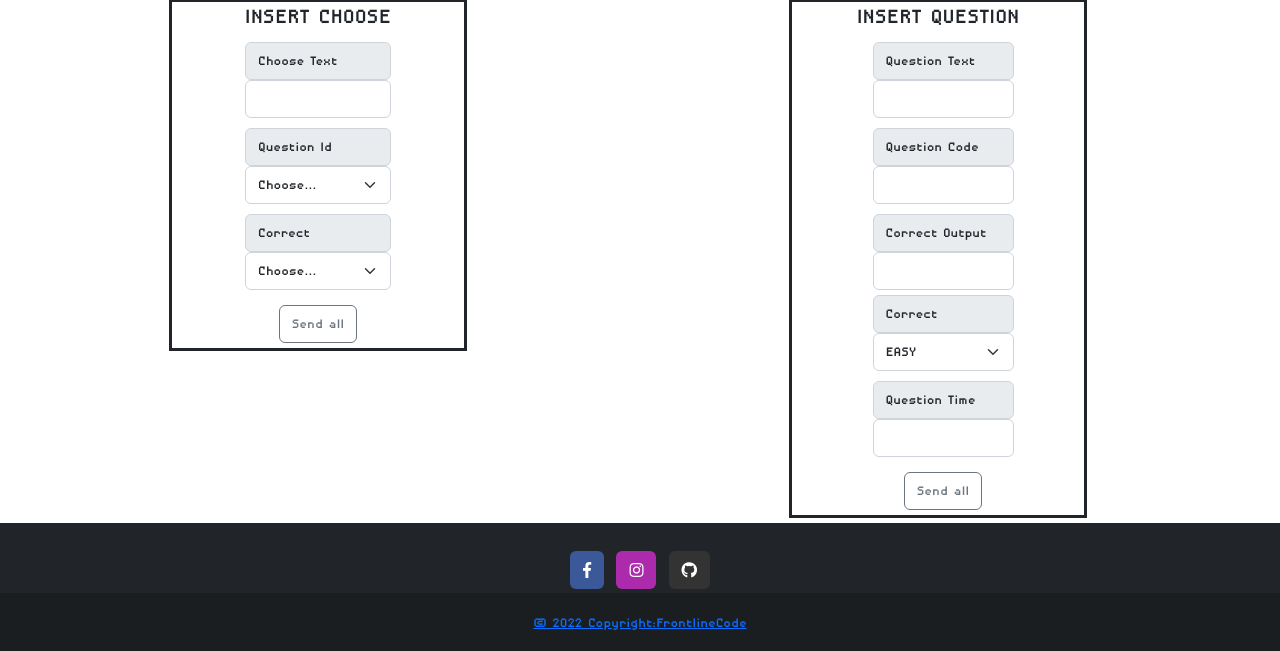
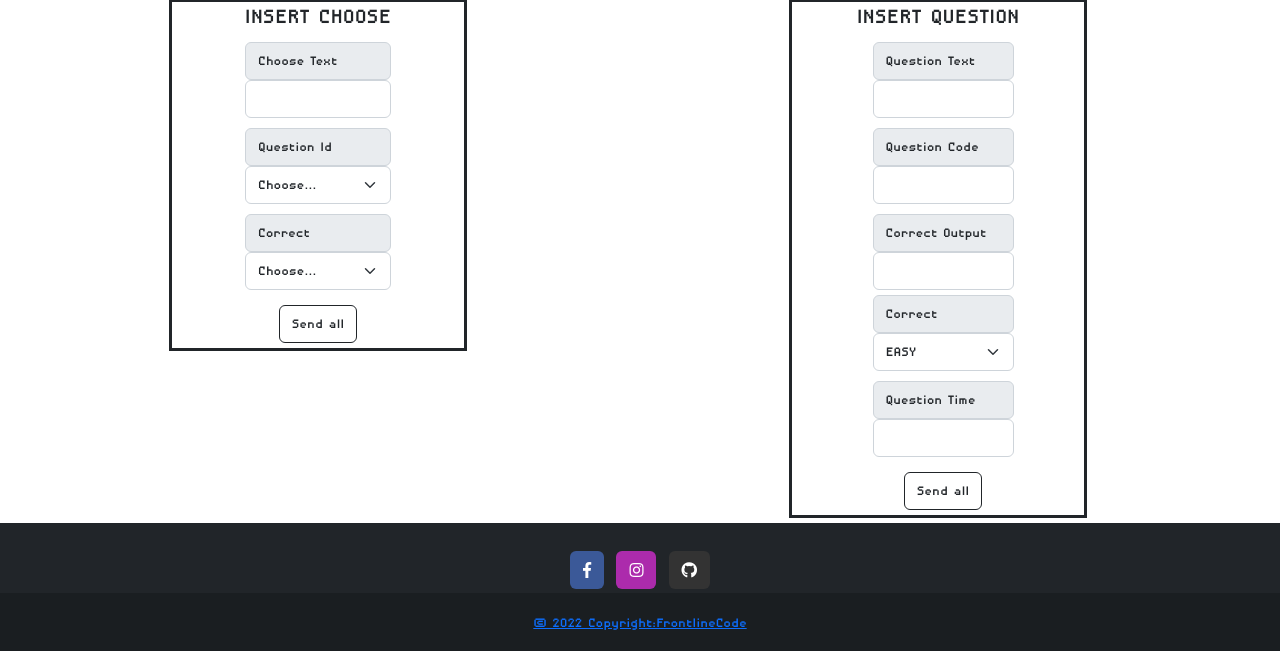
Before and after one commit to MattiaAut/pythonProject, a Flask app: template flask-app/templates/query.html in a window 1280 px wide. Shown: the part 155-806 px from the top of the page. Run offline with Flask 2, Linux system fonts and the light colour scheme; the template is opened without the code that fills it, so the values that code supplies are empty; some libraries are stand-ins or nearby versions.

Commit message:
game updated

```diff
--- a/flask-app/templates/query.html
+++ b/flask-app/templates/query.html
@@ -64,7 +64,7 @@
                               <option value="1">YES</option>
                               <option value="0">NO</option>
                           </select>
-                          <input style="margin-bottom: 5px; margin-top: 10px; font-family: DisposableDroidBB, sans-serif;" class="btn btn-outline-secondary" type="submit" value="Send all" onclick=valida1()>
+                          <input style="margin-bottom: 5px; margin-top: 10px; font-family: DisposableDroidBB, sans-serif;" class="btn btn-outline-dark" type="submit" value="Send all" onclick=valida1()>
                         </form>
                         </div>
                     </center>
@@ -115,7 +115,7 @@
                         </select>
                       <label style="width:50%; margin-top: 10px" class="input-group-text" for="choosetext">Question Time</label>
                       <input style="width:50%; margin-bottom: 5px; font-family: DisposableDroidBB, sans-serif;" class="form-control" type="number" id="questiontime" name="questiontime" value="">
-                      <input style="margin-bottom: 5px; margin-top: 10px; font-family: DisposableDroidBB, sans-serif;" class="btn btn-outline-secondary" type="submit" value="Send all" onclick=valida2()>
+                      <input style="margin-bottom: 5px; margin-top: 10px; font-family: DisposableDroidBB, sans-serif;" class="btn btn-outline-dark" type="submit" value="Send all" onclick=valida2()>
                     </form>
 
                 <script type="text/javascript">
```
